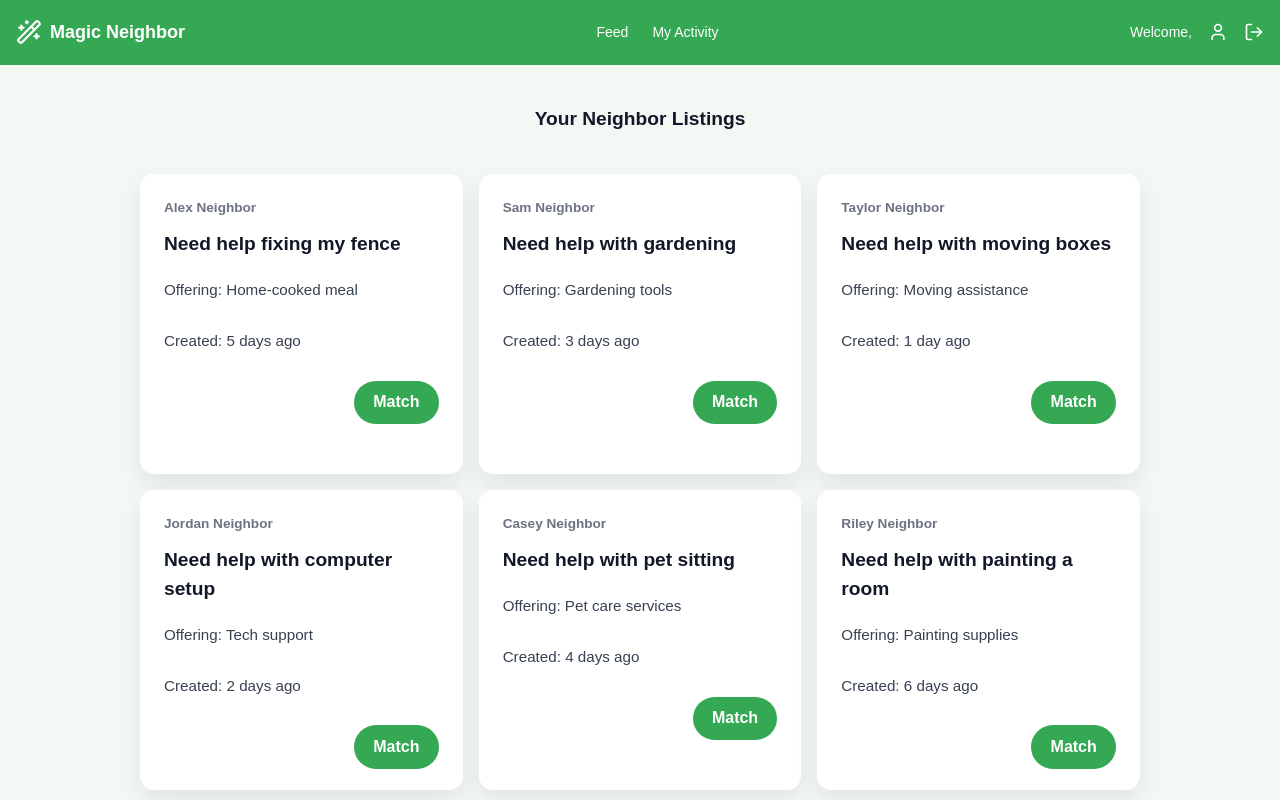
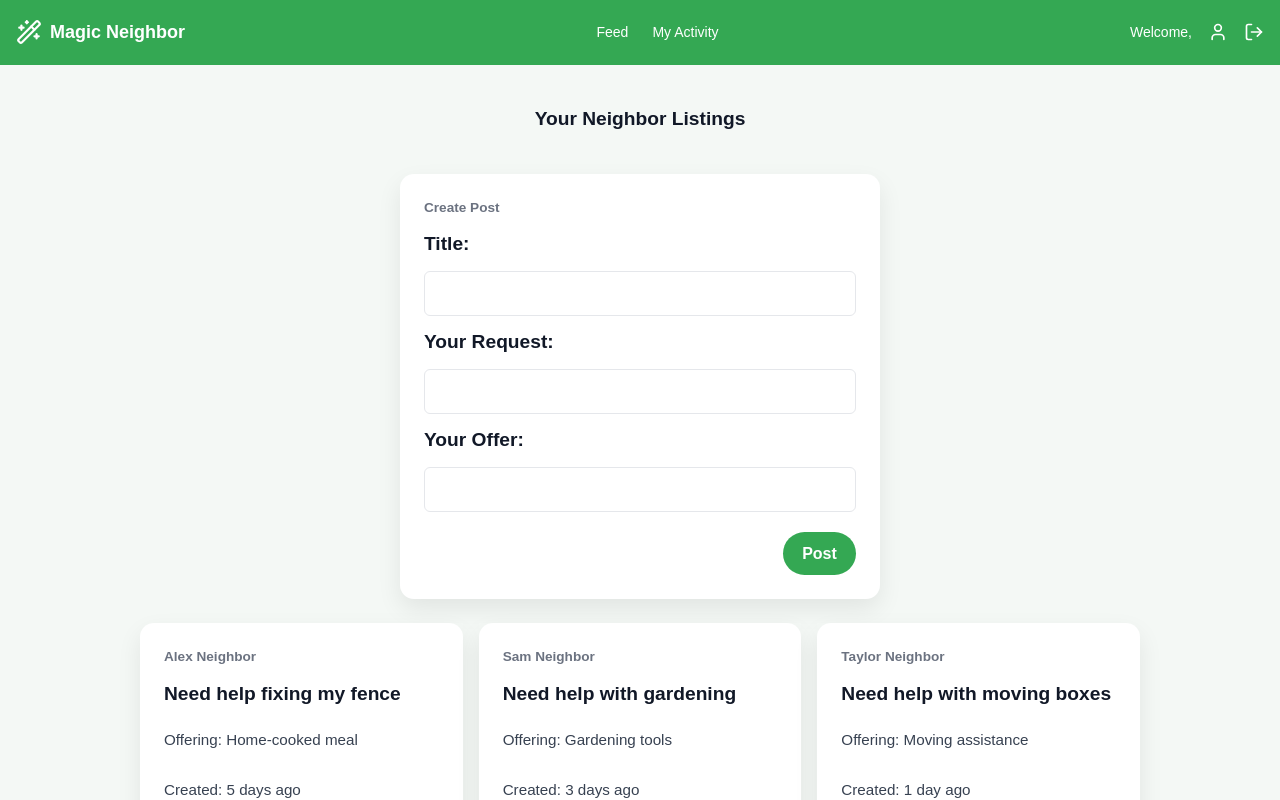
Before and after one commit to alecreates/HACKS2026, a Next.js app: page /feed in a window 1280 px wide. Shown: the top 800 px of the page. Built offline with nearby package versions, Linux system fonts and the light colour scheme.

Commit message:
fix: add create post area again in feed

```diff
--- a/app/feed/page.tsx
+++ b/app/feed/page.tsx
@@ -21,14 +21,13 @@ interface Props {
 }*/
 
 const Feed = ({ }: FeedProps) => {
-
-
-
   return (
     <div className={styles.container}>
       <div className={styles.title}>
         Your Neighbor Listings
       </div>
+      <Create></Create>
+      <br/>
       <div className={styles["feed-grid"]}>
         <Listing displayName="Alex Neighbor" request="Need help fixing my fence" offer="Home-cooked meal" createdAt="5 days ago" />
         <Listing displayName="Sam Neighbor" request="Need help with gardening" offer="Gardening tools" createdAt="3 days ago" />
```
